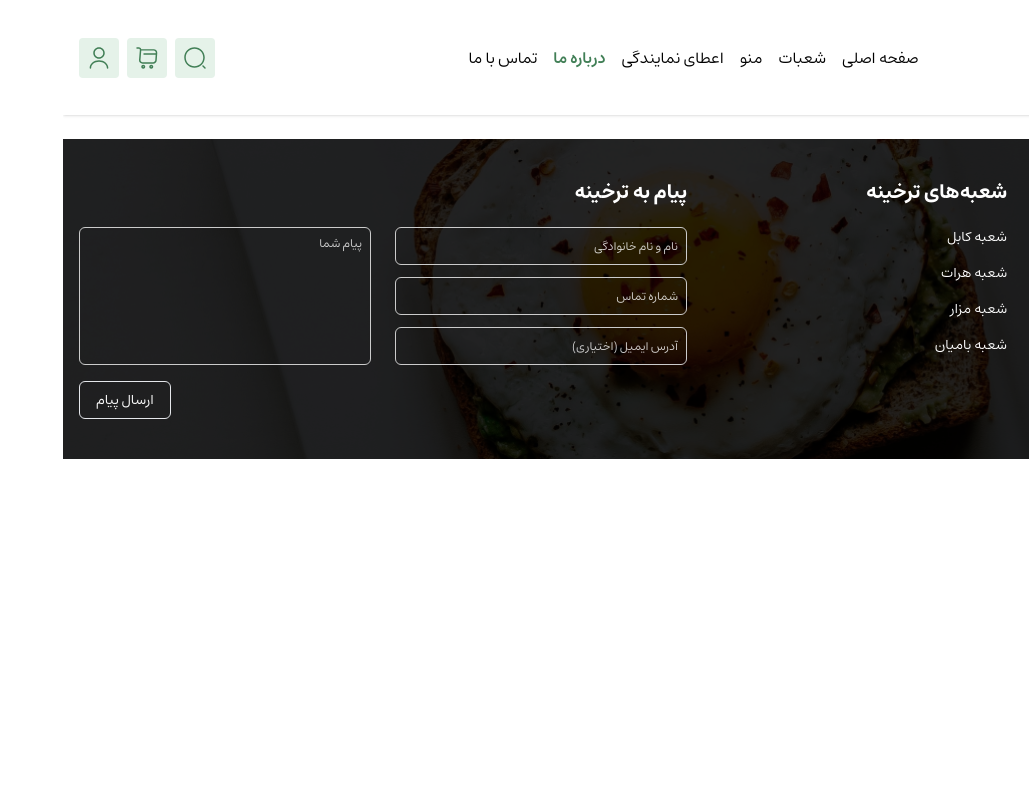
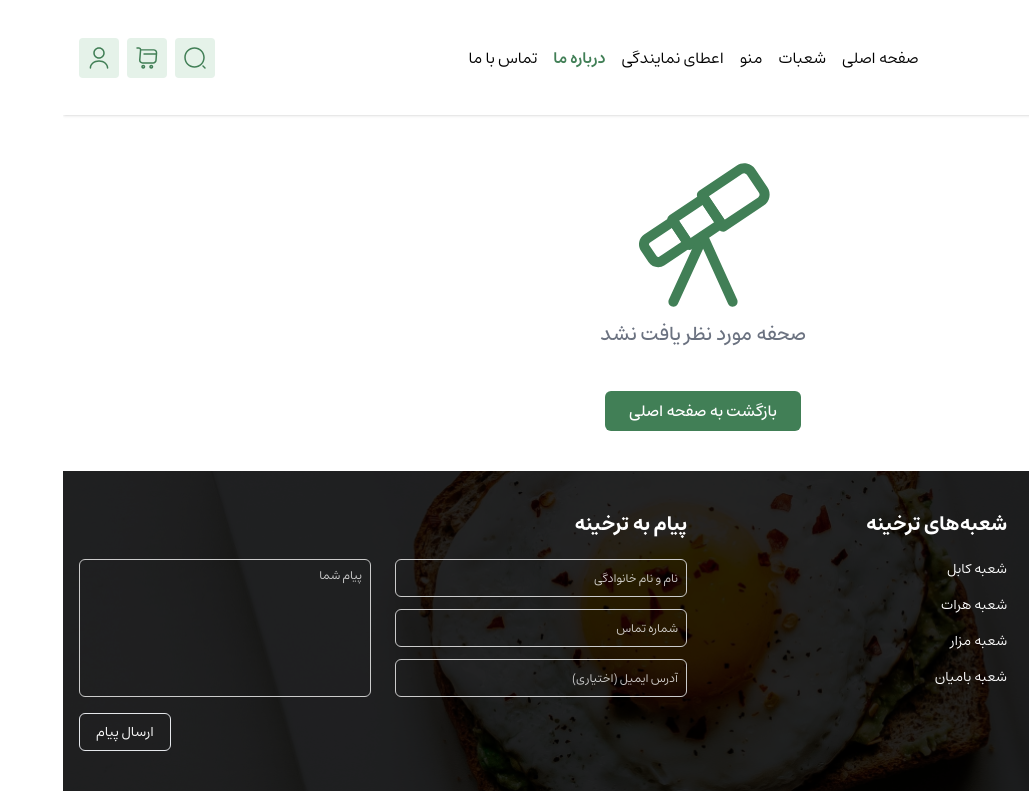
Before and after one commit to alizada-sharifi/tarkhineh, a React (Vite) app: page /about in a window 1280 px wide. Shown: the whole page, without its empty margins (251-1280 px from the left). Built offline with nearby package versions, Linux system fonts and the light colour scheme.

Commit message:
complete Notfound Page

```diff
--- /dev/null
+++ b/src/components/icons/Microscope.jsx
@@ -0,0 +1,23 @@
+import { cn } from "../../helper/common";
+
+function Microscope({ className, ...props }) {
+  return (
+    <svg
+      width="24"
+      height="24"
+      viewBox="0 0 24 24"
+      fill="none"
+      xmlns="http://www.w3.org/2000/svg"
+      className={cn("fill-neutral-600", className)}
+      {...props}
+    >
+      <path d="M15.0301 11.52C14.7901 11.52 14.5501 11.4 14.4101 11.19L11.2101 6.41C11.1001 6.24 11.0601 6.04 11.1001 5.85C11.1401 5.66 11.2501 5.47999 11.4201 5.36999L17.0801 1.57998C17.5201 1.27998 18.0501 1.17999 18.5701 1.27999C19.0901 1.37999 19.5401 1.67999 19.8401 2.11999L21.6601 4.82998C22.2701 5.73998 22.0301 6.97999 21.1101 7.58999L15.4601 11.38C15.3201 11.48 15.1801 11.52 15.0301 11.52ZM12.8801 6.20001L15.2401 9.73001L20.2701 6.35998C20.5001 6.20998 20.5601 5.89999 20.4001 5.67999L18.5801 2.97C18.5101 2.86 18.4001 2.79001 18.2701 2.76001C18.1401 2.73001 18.0101 2.75998 17.9001 2.82998L12.8801 6.20001Z" />
+      <path d="M9.94022 14.24C9.70022 14.24 9.46022 14.12 9.32022 13.91L6.76022 10.09C6.53022 9.75002 6.62022 9.28001 6.97022 9.05001L11.7502 5.85003C11.9202 5.74003 12.1202 5.70001 12.3102 5.74001C12.5102 5.78001 12.6802 5.89002 12.7902 6.06002L15.3502 9.88003C15.5802 10.22 15.4902 10.69 15.1402 10.92L10.3602 14.12C10.2302 14.2 10.0802 14.24 9.94022 14.24ZM8.42022 9.88003L10.1402 12.45L13.6702 10.09L11.9502 7.51003L8.42022 9.88003Z" />
+      <path d="M5.2799 16.82C4.7199 16.82 4.1599 16.55 3.8199 16.04L2.68991 14.36C2.42991 13.97 2.3399 13.51 2.4299 13.05C2.5199 12.59 2.7799 12.2 3.1699 11.94L7.11991 9.30001C7.45991 9.07001 7.92991 9.16003 8.15991 9.51003L10.3999 12.85C10.6299 13.19 10.5399 13.66 10.1899 13.89L6.2399 16.53C5.9499 16.72 5.6099 16.82 5.2799 16.82ZM7.32991 10.95L4.00991 13.17C3.89991 13.25 3.85991 13.4 3.93991 13.52L5.0699 15.2C5.1499 15.31 5.2999 15.35 5.4199 15.27L8.7399 13.05L7.32991 10.95Z" />
+      <path d="M7.56019 22.75C7.46019 22.75 7.3502 22.73 7.2502 22.68C6.8702 22.51 6.71019 22.06 6.88019 21.69L11.3702 11.89C11.5402 11.51 11.9902 11.35 12.3602 11.52C12.7402 11.69 12.9002 12.14 12.7302 12.51L8.24019 22.31C8.11019 22.59 7.84019 22.75 7.56019 22.75Z" />
+      <path d="M16.44 22.75C16.15 22.75 15.88 22.59 15.76 22.31L11.32 12.51C11.15 12.13 11.32 11.69 11.69 11.52C12.06 11.35 12.51 11.52 12.68 11.89L17.12 21.69C17.29 22.07 17.12 22.51 16.75 22.68C16.65 22.73 16.55 22.75 16.44 22.75Z" />
+    </svg>
+  );
+}
+
+export default Microscope;
--- a/src/components/icons/index.js
+++ b/src/components/icons/index.js
@@ -12,3 +12,4 @@ export { default as Diagram } from "./Diagram";
 export { default as HomeWifi } from "./HomeWifi";
 export { default as MenuBoard } from "./MenuBoard";
 export { default as Gallery } from "./Gallery";
+export { default as Microscope } from "./Microscope";
--- a/src/pages/NotFound.jsx
+++ b/src/pages/NotFound.jsx
@@ -1,9 +1,19 @@
-import React from 'react'
+import { Button } from "../components/buttons";
+import { Microscope } from "../components/icons";
+import ROUTES from "../router/routePath";
 
 function NotFound() {
   return (
-    <div>NotFound</div>
-  )
+    <div className="container flex flex-col items-center justify-center grow py-10">
+      <Microscope className="fill-primary size-40" />
+      <p className="mt-1 text-lg font-medium text-gray-500 text-pretty sm:text-xl/8">
+        {"صحفه مورد نظر یافت نشد"}
+      </p>
+      <div className="flex items-center justify-center mt-10 gap-x-6">
+        <Button href={ROUTES.HOME}>{"بازگشت به صفحه اصلی"}</Button>
+      </div>
+    </div>
+  );
 }
 
-export default NotFound
+export default NotFound;
```
